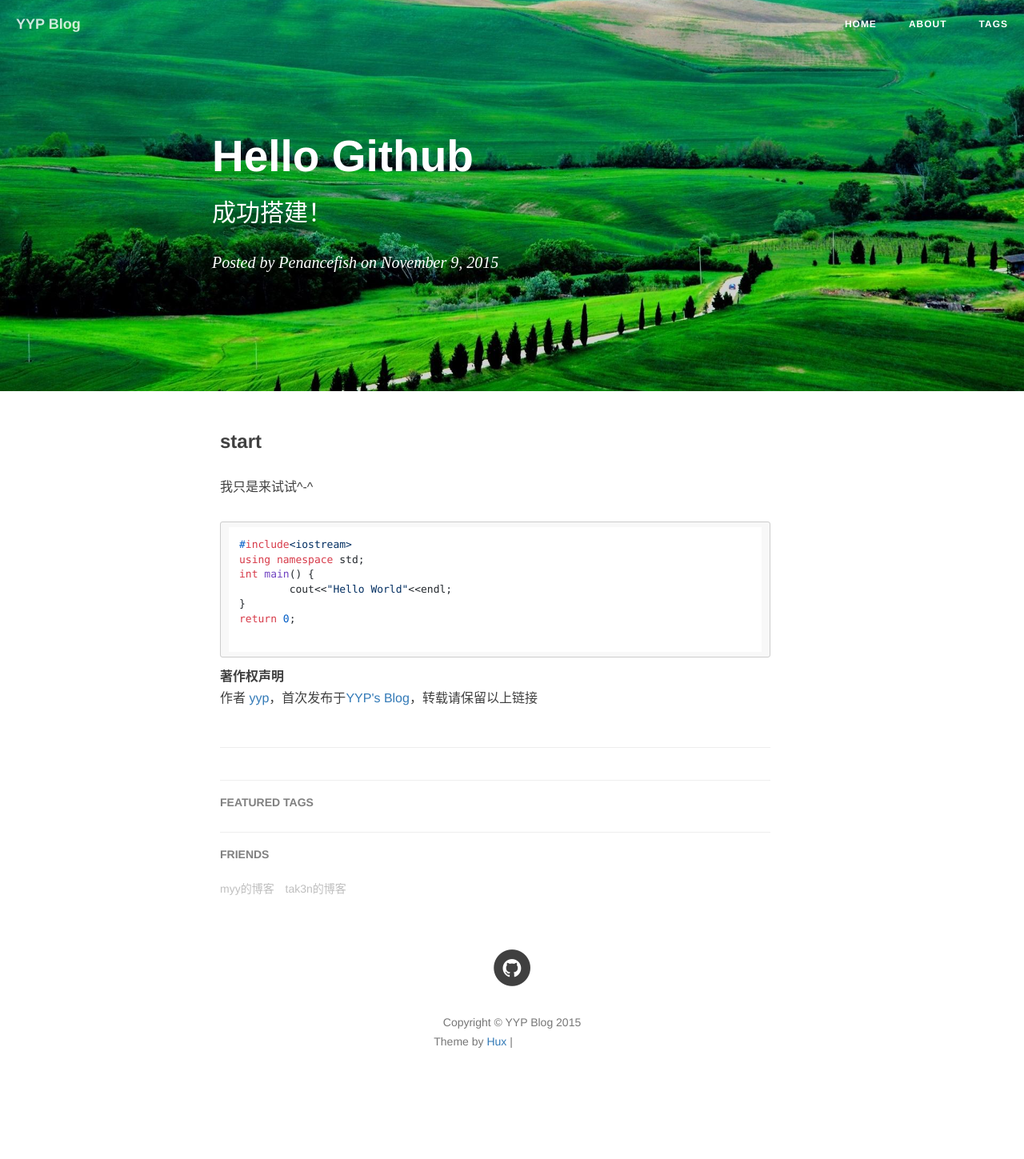
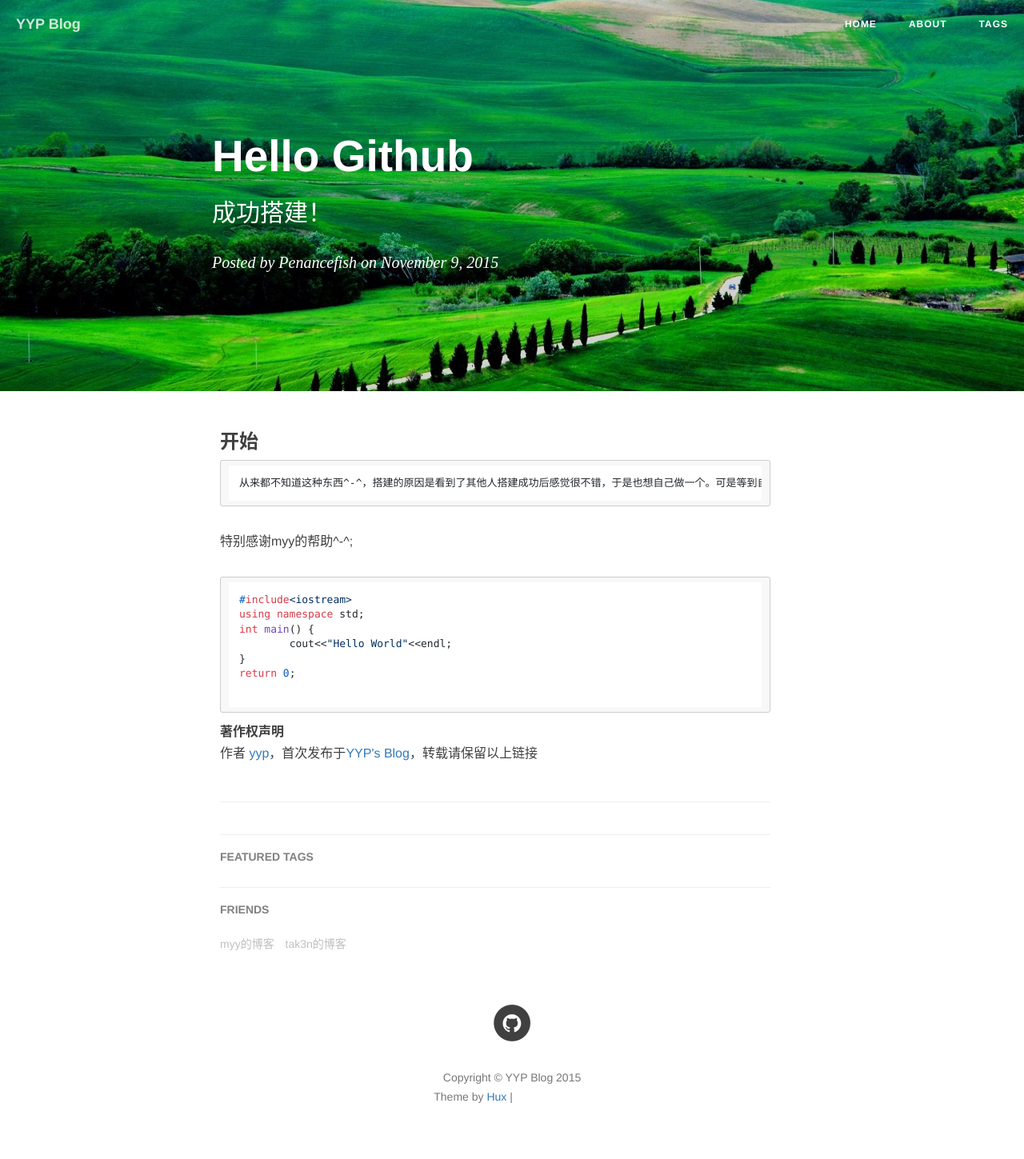
Before and after one commit to Penancefish/Penancefish.github.io, a Jekyll site: the page built from _posts/2015-11-09-Hello-Github.markdown, in a window 1280 px wide. Shown: the whole page at 80% size. Built offline with Jekyll 4.4.1, drawn with Linux system fonts in a browser that asks for light colours; nearby versions of some CDN libraries; comment, search, counter and statistics services are not loaded; before the commit the page ends 1380 px from its top, so only the background shows below that; grey boxes are pictures that could not be loaded.

Commit message:
20151109 19 37 change

````diff
--- a/_posts/2015-11-09-Hello-Github.markdown
+++ b/_posts/2015-11-09-Hello-Github.markdown
@@ -7,9 +7,12 @@ author:         "Penancefish"
 have-copyright: true
 ---
 
-### start
+### 开始
 
-我只是来试试^-^
+    从来都不知道这种东西^-^，搭建的原因是看到了其他人搭建成功后感觉很不错，于是也想自己做一个。可是等到自己做得时候才知道自己的知识太少了，断断续续的
+做了好多天，在各种外力的帮助下终于成功了！虽然重要的东西都不是自己写的（比如框架是fork别人的），但总归是高兴的；
+
+特别感谢myy的帮助^-^;
 
 ```cpp
 #include<iostream>
````
